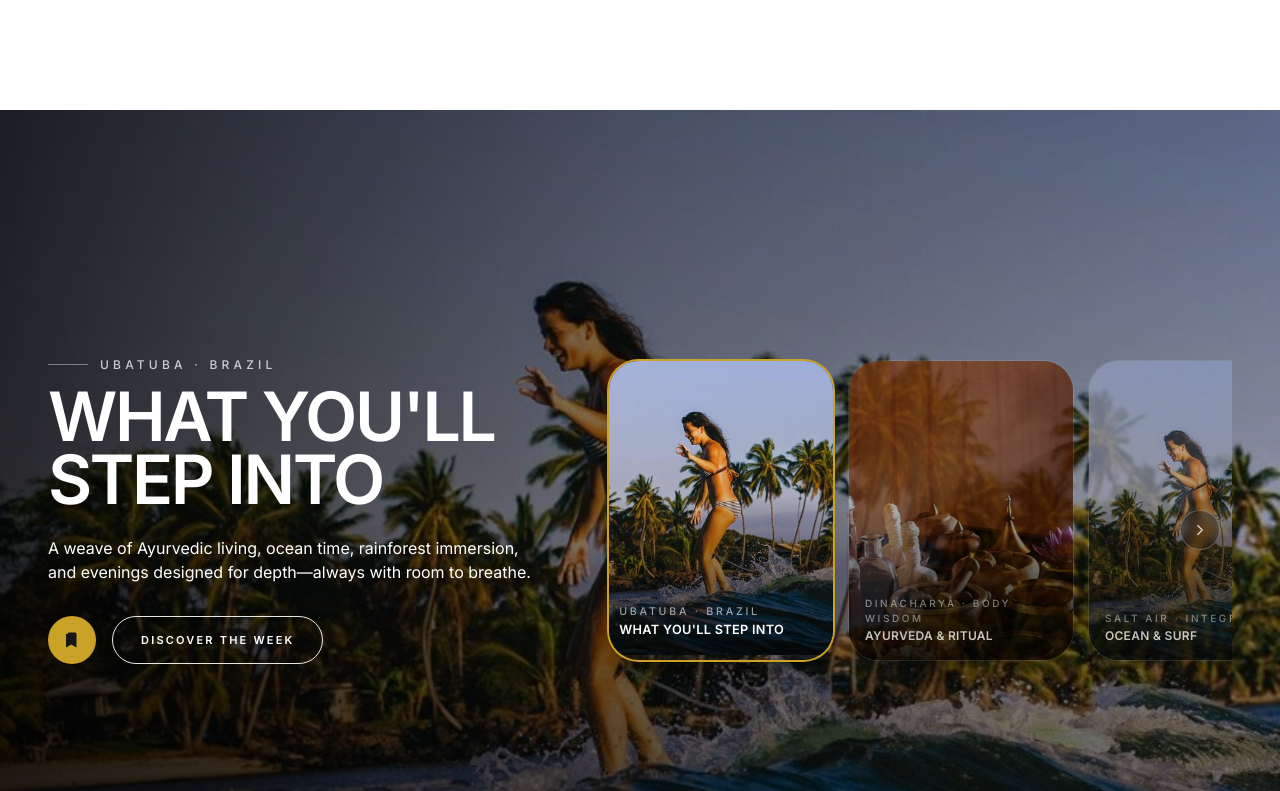
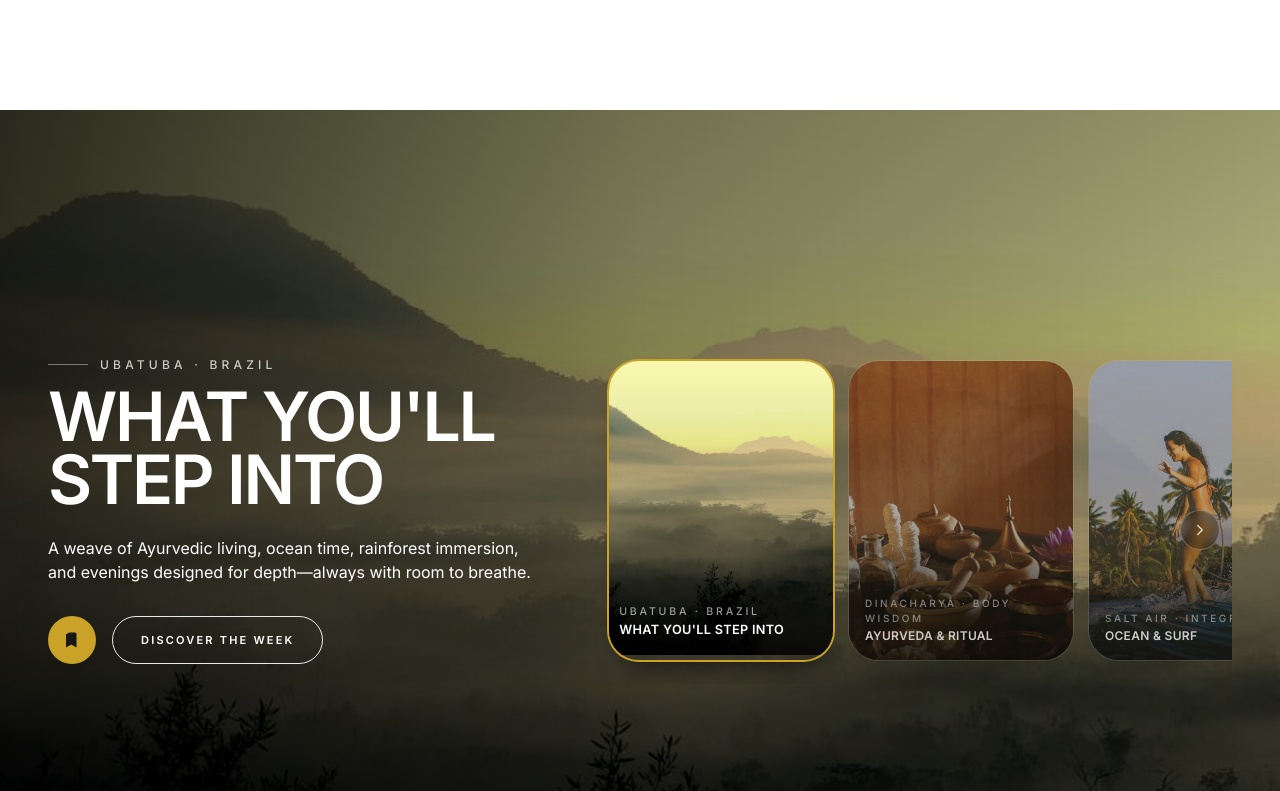
Before and after one commit to adamnelson123456/sacred-shores-retreats, a React (Vite) app: page /retreat in a window 1280 px wide. Shown: the part 3191-3982 px from the top of the page. Built offline with nearby package versions, Linux system fonts and the light colour scheme; no server answers; a web font is replaced by a local one.

Commit message:
Use Ubatuba photo for experience gallery first slide
Made-with: Cursor

```diff
--- a/src/data/experienceInteractiveGallerySlides.js
+++ b/src/data/experienceInteractiveGallerySlides.js
@@ -12,8 +12,8 @@ export const experienceInteractiveGallerySlides = [
     subtitle: 'Ubatuba · Brazil',
     description:
       'A weave of Ayurvedic living, ocean time, rainforest immersion, and evenings designed for depth—always with room to breathe.',
-    backgroundImage: '/images/long%20boarding%20suef.jpg',
-    thumbnailImage: '/images/long%20boarding%20suef.jpg',
+    backgroundImage: '/images/ubtatuba%20first%20card%20.jpg',
+    thumbnailImage: '/images/ubtatuba%20first%20card%20.jpg',
   },
   {
     id: 'experience-ayurveda',
```
Also changed, not shown: public/images/ubtatuba first card .jpg (added).
